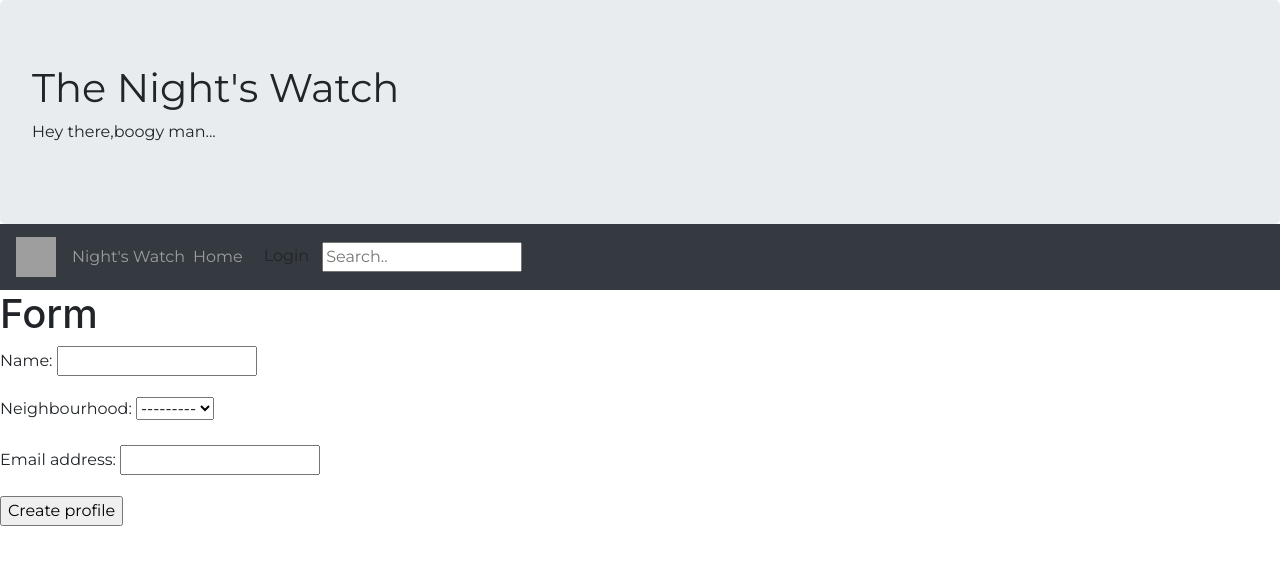
After one commit to mburuBeatrice/Neighbourhood_Watch, a Django app: page /profile_form/ in a window 1280 px wide. The commit adds this page. Shown: the top 565 px of the page. Run offline with Django 3.2, Linux system fonts and the light colour scheme; data that the repository does not hold is empty; some libraries are stand-ins or nearby versions; grey boxes are pictures that could not be loaded.

```diff
--- a/neighbourhood/forms.py
+++ b/neighbourhood/forms.py
@@ -1,10 +1,10 @@
 from django import forms
-from .models import Neighbourhood,Business,Posts
+from .models import Neighbourhood,Business,Posts,UserProfile
 
 class NeighbourhoodForm(forms.ModelForm):
     class Meta:
         model = Neighbourhood
-        exclude = ['user']
+        fields = ['neighbourhood_name','neighbourhood_location']
 
 class BusinessForm(forms.ModelForm):
     class Meta:
@@ -14,4 +14,8 @@ class BusinessForm(forms.ModelForm):
 class NewPostForm(forms.ModelForm):
     class Meta:
         model = Posts
-        fields = ['post']
+        fields = ['post', 'user']
+class UserProfileForm(forms.ModelForm):
+    class Meta:
+        model = UserProfile
+        fields = ['name','neighbourhood','email_address']
--- a/neighbourhood/static/css/base.css
+++ b/neighbourhood/static/css/base.css
@@ -7,3 +7,7 @@
 body {
     background-color: red;
 }
+section .boogyman {
+    background: center no-repeat cover url( "https://images.unsplash.com/photo-1455596120412-30a2e6c8e600?ixlib=rb-0.3.5&ixid=eyJhcHBfaWQiOjEyMDd9&s=035bb0e562f295f390b0cde667f117a4&auto=format&fit=crop&w=1350&q=80");
+
+}
--- a/neighbourhood/templates/base.html
+++ b/neighbourhood/templates/base.html
@@ -14,8 +14,8 @@
         <title>Neighbourhood</title>
         {% endif %}
         {% block styles %}
+        <link rel="stylesheet" href="{% static 'css/base.css' %}">
           {% bootstrap_css %}
-          <link rel="stylesheet" href="{% static 'css/base.css' %}">
           <link rel="stylesheet" href="https://maxcdn.bootstrapcdn.com/bootstrap/4.0.0/css/bootstrap.min.css" integrity="sha384-Gn5384xqQ1aoWXA+058RXPxPg6fy4IWvTNh0E263XmFcJlSAwiGgFAW/dAiS6JXm" crossorigin="anonymous">
         {% endblock %}
     </head>
--- a/neighbourhood/templates/index.html
+++ b/neighbourhood/templates/index.html
@@ -3,5 +3,5 @@
 {% block content %}
 {{block.super}}
 
-
+<section class="boogyman"></section>
 {% endblock %}
--- a/neighbourhood/templates/navbar.html
+++ b/neighbourhood/templates/navbar.html
@@ -15,17 +15,24 @@
       <span class="navbar-toggler-icon"></span>
     </button>
     <div class="collapse navbar-collapse" id="collapse-target">
+      <a class="navbar-brand" href="/">
+          <img class="img-responsive" src="http://freevector.co/wp-content/uploads/2009/02/21421-binoculars-front-view1.png" alt="Logo" width="40" height="40">
+      </a>
     <span class="navbar-text">Night's Watch</span>
 
     <ul class="navbar-nav">
       <li class="nav-item">
-        <a class="nav-link" href="#">Home</a>
+        <a class="nav-link" href="/home/">Home</a>
       </li>
       <li class="nav-item">
-          <a class="nav-link" href="#">Profile</a>
+          {% if user.is_authenticated %}
+          <a class="nav-link" href="/profile/{{user.id}}">Profile</a>
         </li>
+        <li class="nav-item">
+            <a class="nav-link" href="/hoods/">Hoods</a>
+          </li>
         <li class="nav-item dropdoown">
-            <a class="nav-link dropdown-toggle" data-toggle="dropdown" data-target="dropdown_target" href="#">Acoount
+            <a class="nav-link dropdown-toggle" data-toggle="dropdown" data-target="dropdown_target" href="#">Account
 
                 <span class="caret"></span>
             </a>
@@ -35,14 +42,29 @@
               <div class="dropdown-divider">
 
               </div>
-              <a class="dropdown-item">Create Profile</a>
+              <a href="/new_neighbourhood/{{user.id}}" class="dropdown-item">Change Neighbourhood</a>
             </div>
           </li>
+          <li>
+              <a href="/logout">Logout</a>
+            </li>
+          {% else %}
+          <li>
+            <a class='btn btn-default' href="/accounts/login">Login</a>
+          </li>
+
+          {% endif %}
+
     </ul>
+    <form role="search" action="{% url 'search'%}">
+
+        <input type="text" type="submit" name="business" placeholder="Search..">
+      </form>
+
   </div>
   </nav>
 
-      <img src="https://images.unsplash.com/photo-1455596120412-30a2e6c8e600?ixlib=rb-0.3.5&ixid=eyJhcHBfaWQiOjEyMDd9&s=035bb0e562f295f390b0cde667f117a4&auto=format&fit=crop&w=1350&q=80" alt="back" class="img-fluid" />
+
 
     <!-- <nav class="navbar navbar-expand-md fixed-top"> -->
         <!-- <div class="collapse navbar-collapse" id="navbarTogglerDemo01"> -->
--- /dev/null
+++ b/neighbourhood/templates/profile_form.html
@@ -0,0 +1,12 @@
+{% extends 'base.html' %}
+{% load bootstrap4 %}
+{% block content %}
+{{block.super}}
+<h1>Form</h1>
+<form action="" method = "POST" enctype="multipart/form-data">{% csrf_token %}
+        {{ form.as_p}}
+
+        <input type="submit" value = "Create profile" />
+</form>
+
+{% endblock %}
--- a/neighbourhood/urls.py
+++ b/neighbourhood/urls.py
@@ -6,12 +6,16 @@ from django.conf.urls.static import static
 
 urlpatterns=[
     url(r'^$',views.index,name = 'index'),
-    url(r'^home/',views.home,name = 'home'),
-    url(r'^contacts/', views.find_contact, name= 'contact'),
-    url(r'^post/', views.new_post, name='new_post'),
-    url(r'^new_neighbourhood/', views.new_neighbourhood, name='new_neighbourhood'),
-    url(r'^profile/(?P<id>\d+)/', views.profile, name = 'profile'),
-    url(r'^neighbourhood/(?P<id>\d+)/',views.find_neighbourhood, name ='neighbourhood')
+    url(r'^home/$',views.home,name = 'home'),
+    url(r'^contacts/$', views.find_contact, name= 'contact'),
+    url(r'^post/$', views.new_post, name='new_post'),
+    url(r'^profile_form/$', views.new_profile, name='new_profile'),
+    url(r'^hoods/$', views.neighbourhood, name ='neighbourhood'),
+    # url(r'^search/$', views.find_business, name ='search'),
+    url(r'^new_neighbourhood/(?P<id>\d+)/$', views.new_neighbourhood, name='new_neighbourhood'),
+    url(r'^hood_deets/(?P<id>\d+)/$', views.neighbourhood_details, name='hood_deets'),
+    url(r'^profile/(?P<id>\d+)/$', views.profile, name = 'profile'),
+    url(r'^neighbourhood/(?P<id>\d+)/$',views.find_neighbourhood, name ='neighbourhood')
 
 
 ]
--- a/neighbourhood/views.py
+++ b/neighbourhood/views.py
@@ -1,5 +1,5 @@
 from . models import Neighbourhood,Business,UserProfile,Contacts,Posts
-from .forms import NeighbourhoodForm,NewPostForm,BusinessForm
+from .forms import NeighbourhoodForm,NewPostForm,BusinessForm,UserProfileForm
 from django.shortcuts import render,get_object_or_404,redirect
 from django.http import HttpResponse,Http404,HttpResponseRedirect
 from django.contrib import messages
@@ -10,13 +10,12 @@ def index(request):
     return render(request, 'index.html')
 
 def home(request):
-    hoods = Neighbourhood.objects.all()
+
     businesses = Business.objects.all()
     posts = Posts.objects.all()
     contact = Contacts.objects.all()
     profile = UserProfile.objects.all()
     context = {
-        "hoods":hoods,
         "businesses": businesses,
         "posts": posts,
         "contact":contact,
@@ -24,6 +23,20 @@ def home(request):
     }
 
     return render(request, 'home.html', context)
+def neighbourhood(request):
+    hoods = Neighbourhood.objects.all()
+    context = {
+      "hoods":hoods,
+    }
+    return render(request, 'hoods.html', context)
+
+def neighbourhood_details(request, id):
+    hood = get_object_or_404(Neighbourhood, id=id)
+    context ={
+        "hood": hood
+    }
+
+    return render(request, 'hood_details.html', context)
 
 def profile(request, id):
 
@@ -52,13 +65,13 @@ def find_contact(request):
 
 @login_required(login_url='/accounts/login/')
 def new_post(request):
-    if request.method == 'POST':
-        form = NewPostForm(request.POST or None, request.FILES or None)
-        if form.is_valid():
-            new_post = form.save(commit=False)
-            new_post.save()
-            messages.success(request, "Successfully created")
-            return redirect('/')
+    # if request.method == 'POST':
+    form = NewPostForm(request.POST or None, request.FILES or None)
+    if form.is_valid():
+        new_post = form.save(commit=False)
+        new_post.save()
+        messages.success(request, "Successfully created")
+        return redirect('/')
     else:
         messages.error(request, "Not successfully created")
 
@@ -66,17 +79,16 @@ def new_post(request):
         "form" : form,
     }
 
-    return render(request, 'new_post.html', context)
+    return render(request, 'post_form.html', context)
 @login_required(login_url='/accounts/login/')
-def new_neighbourhood(request):
-    if request.method == 'POST':
-        form = NeighbourhoodForm(request.POST or None, request.FILES or None)
-        # current_user = request.user
-        if form.is_valid():
-            new_neighbourhood = form.save(commit=False)
-            new_neighbourhood.save()
-            messages.success(request, "Successfully created")
-            return redirect('/')
+def new_neighbourhood(request,id=None):
+    instance= get_object_or_404(Neighbourhood, id=id)
+    form = NeighbourhoodForm(request.POST or None, instance=instance)
+    if form.is_valid():
+        new_neighbourhood = form.save(commit=False)
+        new_neighbourhood.save()
+        messages.success(request, "Successfully created")
+        return redirect('/')
     else:
         messages.error(request, "Not successfully created")
 
@@ -84,12 +96,29 @@ def new_neighbourhood(request):
         "form" : form,
     }
 
-    return render(request, 'new_post.html', context)
-# def find_business(request,):
+    return render(request, 'neighbourhood_forms.html', context)
+login_required(login_url='/accounts/login/')
+def new_profile(request):
+    # if request.method == 'POST':
+    form = UserProfileForm(request.POST or None)
+        # current_user = request.user
+    if form.is_valid():
+        new_profile= form.save(commit=False)
+        new_profile.save()
+        messages.success(request, "Successfully created")
+        return redirect('/')
+    else:
+        messages.error(request, "Not successfully created")
 
-#     instance = get_object_or_404(Business, id=id)
-#     context = {
-#         "business_name":instance.business_name,
-#         "instance":instance
-#     }
-#     return render(request, 'index.html', context)
+    context = {
+        "form" : form,
+    }
+
+    return render(request, 'profile_form.html', context)
+# def find_business(request):
+
+#     search_term = request.GET.get("business")
+#     searched_business = Business.search_business(search_term)
+#     message = f"{search_term}"
+
+#     return render(request, 'search.html',{"message":message,"businesses":searched_business})
--- a/neighbourhood_watch/urls.py
+++ b/neighbourhood_watch/urls.py
@@ -22,4 +22,5 @@ urlpatterns = [
     url(r'',include('neighbourhood.urls')),
     url(r'^accounts/', include('registration.backends.simple.urls')),
     url(r'^logout/$', views.logout, {"next_page": '/'}),
+    url(r'^tinymce/', include('tinymce.urls')),
 ]
```
Also changed, not shown: neighbourhood/models.py (+4 -4 lines), neighbourhood/templates/home.html (+1 -26 lines), neighbourhood/templates/hood_details.html (added, +11 -0 lines), neighbourhood/templates/hoods.html (added, +16 -0 lines), neighbourhood/templates/profile.html (+4 -4 lines), neighbourhood/templates/search.html (+4 -5 lines).
